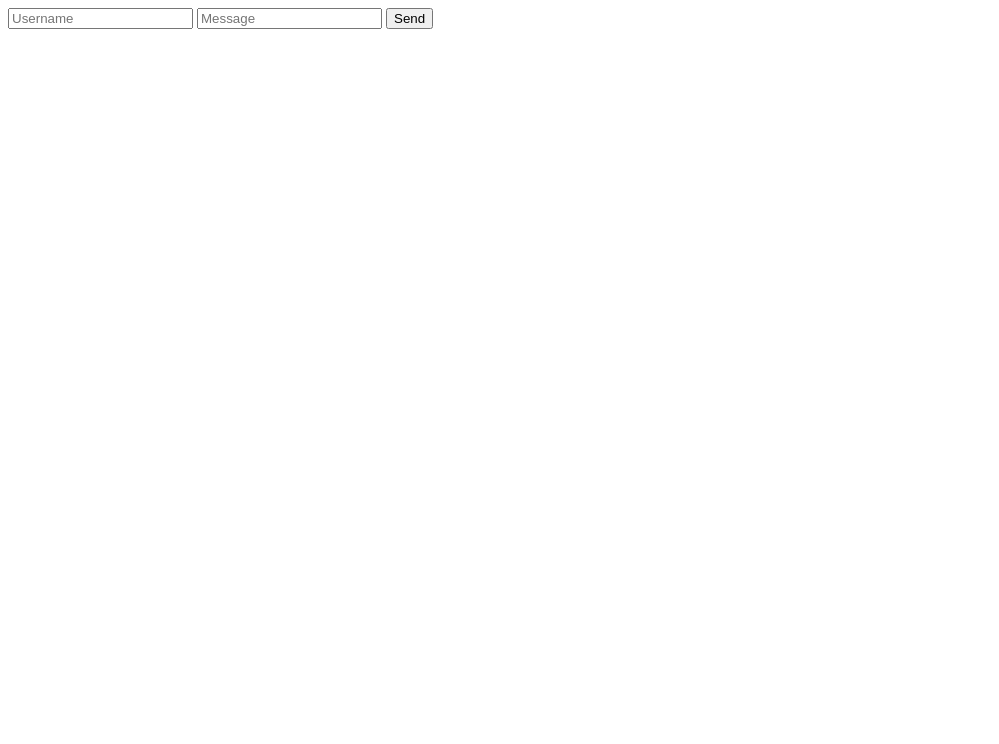
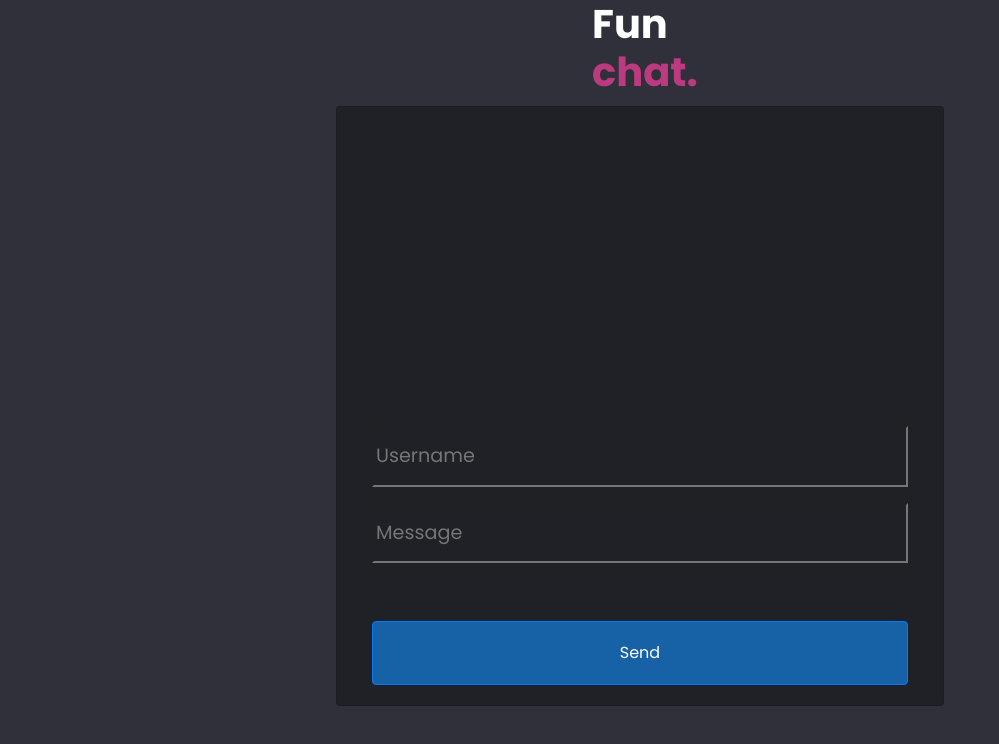
Before and after one commit to FranciscoRiosJesus/socketioChat, a website: page public/index.html in a window 1280 px wide. Shown: the whole page, without its empty margins (0-999 px from the left). Drawn offline with nearby package versions, Linux system fonts and the light colour scheme; no server answers.

Commit message:
now have style

```diff
--- a/public/index.html
+++ b/public/index.html
@@ -4,24 +4,36 @@
     <meta charset="UTF-8">
     <meta name="viewport" content="width=device-width, initial-scale=1.0">
     <title>Chat Socket.io</title>
+    <link rel="stylesheet" href="https://stackpath.bootstrapcdn.com/bootstrap/4.5.2/css/bootstrap.min.css"
+        integrity="sha384-JcKb8q3iqJ61gNV9KGb8thSsNjpSL0n8PARn9HuZOnIxN0hoP+VmmDGMN5t9UJ0Z"
+        crossorigin="anonymous">
     <link rel="stylesheet" href="main.css">
 </head>
 <body>
-
-    <div class="chat-containter">
+    <div class="tittle justify-content-center align-items-center">
+        <h1><b>Fun <div class="accent-text">chat.</div></b></h1>
+    </div>
+            <div class="card col text-center justify-content-center align-self-center">
+                <div class="card-body">
                     <div class="chat-window">
                         <div class="output" id="output">
-
                         </div>
                         <div class="action" id="actions">
-
                         </div>
                     </div>
+                </div>
+                <div class="form input-group card-body">
+                    <div class="input-group mb-3">
                         <input type="text" id="username" placeholder="Username">
+                    </div>
+                    <div class="input-group mb-3">
                         <input type="text" id="message" placeholder="Message">
-        <button id="send">Send</button>
                     </div>
-
+                    <div class="input-group mb-3"></div>
+                        <button class="btn btn-primary" id="send">Send</button>
+                    </div>
+                </div>
+            </div>
     <script src="/socket.io/socket.io.js" charset="utf-8"></script>
     <script src="chat.js" charset="utf-8"></script>
 </body>
--- a/public/main.css
+++ b/public/main.css
@@ -0,0 +1,60 @@
+@import url('https://fonts.googleapis.com/css?family=Poppins:400,500,700');
+
+*, *::before, *::after {
+    box-sizing: border-box;
+}
+
+body {
+    background-color: #2F303A;
+    padding: 0;
+    margin: 0;
+    font-family: Poppins, sans-serif;
+    font-size: 1.2rem;
+    color: white;
+}
+
+.tittle {
+    color: white;
+    justify-content: space-between;
+    font-size: 7.5em;
+    margin: 0 auto; /* Added */
+    float: none; /* Added */
+    margin-bottom: 10px; /* Added */
+    width: 6rem;
+}
+
+.accent-text {
+    color: #bc3a80;
+}
+
+.card {
+    margin: 0 auto; /* Added */
+    margin-top: 10px;
+    float: none; /* Added */
+    margin-bottom: 10px; /* Added */
+    background-color: #202027;
+    width: 38rem;
+    height:600px;
+    min-width:600px;
+    color: white;
+}
+
+.card-body {
+    height: 400px;
+}
+
+.form {
+    margin: auto;
+    width: 100%;
+}
+
+.btn {
+    background-color: #1762A7;
+    width: 100%;
+}
+
+input {
+    color: white !important;
+    background-color: #202027;
+    width: 100%;
+}
```
Lines whose indentation alone changed are shown as unchanged.
